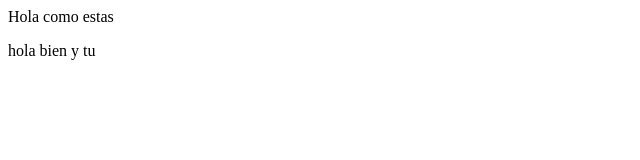
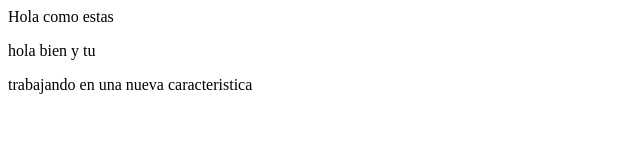
Before and after one commit to jeancohe1998/tvg, a plain HTML site: page index.html in a window 1280 px wide. Shown: the whole page, without its empty margins (0-640 px from the left). Drawn offline with Linux system fonts and the light colour scheme.

Commit message:
Agregando una nueva caracteristica index.html

```diff
--- a/index.html
+++ b/index.html
@@ -12,6 +12,7 @@
 
     <p> Hola como estas</p>
     <p>hola bien y tu</p>
+    <p>trabajando en una nueva caracteristica</p>
 </body>
 
 </html>
```
